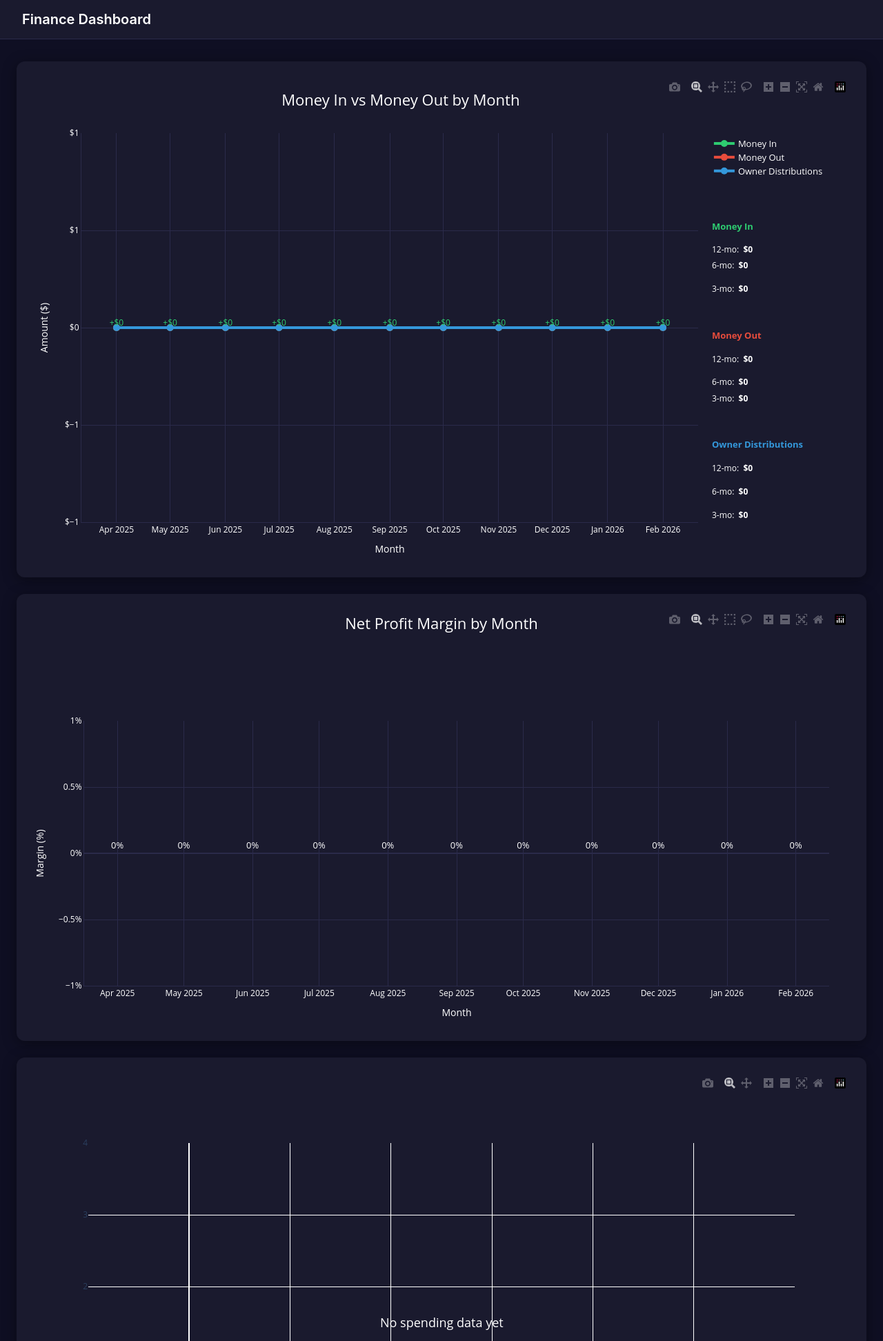
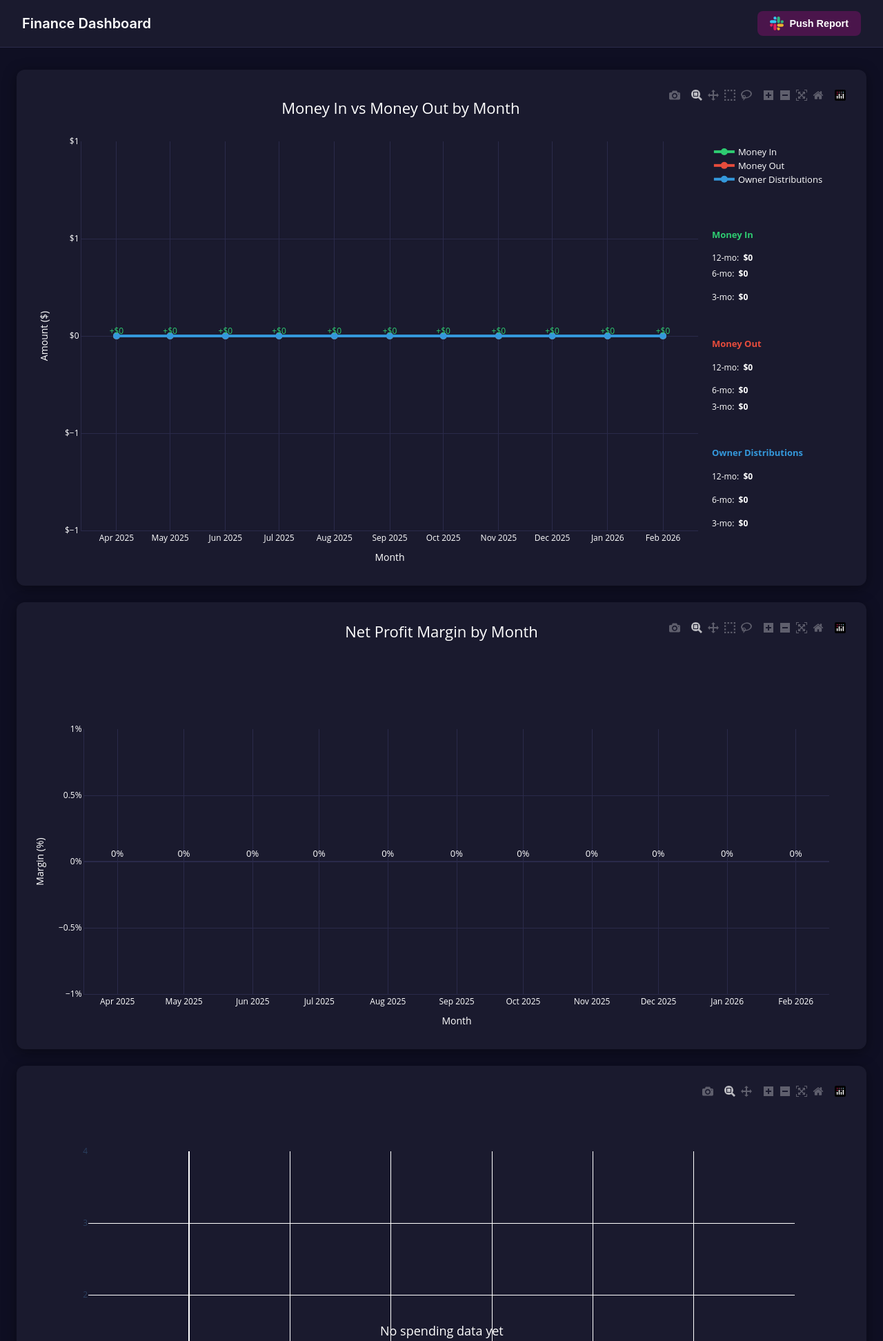
Before and after one commit to afine1995-1995/finance-dashboard, a Flask app: page / in a window 1280 px wide. Shown: the top 1944 px of the page at 69% size. Run offline with Flask 3, Linux system fonts and the light colour scheme; data that the repository does not hold is empty; some libraries are stand-ins or nearby versions.

Commit message:
Add Slack Push Report button to dashboard nav
Slack-branded button in top nav sends weekly summary to Slack.
Shows sending/sent/failed states with color feedback.

Co-Authored-By: Claude Opus 4.6 <noreply@anthropic.com>

```diff
--- a/web/static/css/style.css
+++ b/web/static/css/style.css
@@ -17,9 +17,50 @@ nav {
     border-bottom: 1px solid #2a2a4a;
 }
 
+.nav-inner {
+    display: flex;
+    align-items: center;
+    justify-content: space-between;
+    max-width: 1400px;
+    margin: 0 auto;
+}
+
 .nav-brand {
     font-size: 1.25rem;
     font-weight: 600;
+}
+
+.btn-slack {
+    display: inline-flex;
+    align-items: center;
+    gap: 8px;
+    padding: 8px 18px;
+    border: none;
+    border-radius: 8px;
+    background: #4A154B;
+    color: #fff;
+    font-size: 0.9rem;
+    font-weight: 600;
+    cursor: pointer;
+    transition: background 0.2s, transform 0.1s;
+}
+
+.btn-slack:hover:not(:disabled) {
+    background: #611f69;
+    transform: translateY(-1px);
+}
+
+.btn-slack:active:not(:disabled) {
+    transform: translateY(0);
+}
+
+.btn-slack:disabled {
+    opacity: 0.7;
+    cursor: default;
+}
+
+.btn-slack svg {
+    flex-shrink: 0;
 }
 
 main {
--- a/web/static/js/dashboard.js
+++ b/web/static/js/dashboard.js
@@ -1,3 +1,36 @@
+async function pushSlackReport() {
+    const btn = document.getElementById("slack-report-btn");
+    const label = btn.querySelector("span");
+    const original = label.textContent;
+
+    btn.disabled = true;
+    label.textContent = "Sending...";
+
+    try {
+        const resp = await fetch("/api/slack/weekly-summary");
+        const data = await resp.json();
+        if (data.success) {
+            label.textContent = "Sent!";
+            btn.style.background = "#2EB67D";
+            setTimeout(() => {
+                label.textContent = original;
+                btn.style.background = "";
+                btn.disabled = false;
+            }, 3000);
+        } else {
+            throw new Error(data.error || "Unknown error");
+        }
+    } catch (err) {
+        label.textContent = "Failed";
+        btn.style.background = "#e74c3c";
+        setTimeout(() => {
+            label.textContent = original;
+            btn.style.background = "";
+            btn.disabled = false;
+        }, 3000);
+    }
+}
+
 async function loadChart(url, elementId) {
     try {
         const resp = await fetch(url);
--- a/web/templates/base.html
+++ b/web/templates/base.html
@@ -9,7 +9,18 @@
 </head>
 <body>
     <nav>
-        <div class="nav-brand">Finance Dashboard</div>
+        <div class="nav-inner">
+            <div class="nav-brand">Finance Dashboard</div>
+            <button id="slack-report-btn" class="btn-slack" onclick="pushSlackReport()">
+                <svg width="20" height="20" viewBox="0 0 124 124" fill="none" xmlns="http://www.w3.org/2000/svg">
+                    <path d="M26.4 78.2c0 7.2-5.8 13-13 13s-13-5.8-13-13 5.8-13 13-13h13v13zm6.5 0c0-7.2 5.8-13 13-13s13 5.8 13 13v32.6c0 7.2-5.8 13-13 13s-13-5.8-13-13V78.2z" fill="#E01E5A"/>
+                    <path d="M45.9 26.4c-7.2 0-13-5.8-13-13s5.8-13 13-13 13 5.8 13 13v13H45.9zm0 6.5c7.2 0 13 5.8 13 13s-5.8 13-13 13H13.3c-7.2 0-13-5.8-13-13s5.8-13 13-13h32.6z" fill="#36C5F0"/>
+                    <path d="M97.6 45.9c0-7.2 5.8-13 13-13s13 5.8 13 13-5.8 13-13 13h-13V45.9zm-6.5 0c0 7.2-5.8 13-13 13s-13-5.8-13-13V13.3c0-7.2 5.8-13 13-13s13 5.8 13 13v32.6z" fill="#2EB67D"/>
+                    <path d="M78.1 97.6c7.2 0 13 5.8 13 13s-5.8 13-13 13-13-5.8-13-13v-13h13zm0-6.5c-7.2 0-13-5.8-13-13s5.8-13 13-13h32.6c7.2 0 13 5.8 13 13s-5.8 13-13 13H78.1z" fill="#ECB22E"/>
+                </svg>
+                <span>Push Report</span>
+            </button>
+        </div>
     </nav>
     <main>
         {% block content %}{% endblock %}
```
